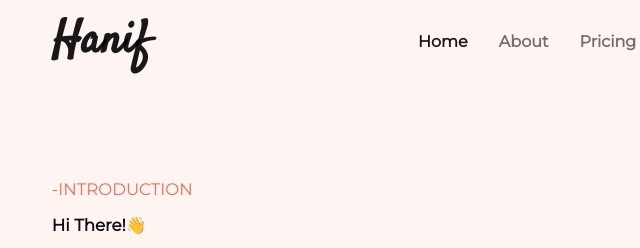
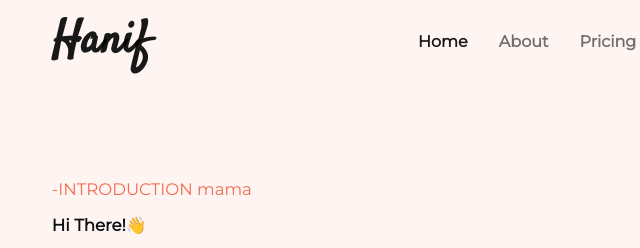
Before and after one commit to itshanifawan/hanif-portfolio, a plain HTML site: page index.html in a window 1280 px wide. Shown: the top 248 px of the page, 52-692 px from the left. Drawn offline with nearby package versions, Linux system fonts and the light colour scheme; a script that the page names is missing.

Commit message:
Update index.html

```diff
--- a/index.html
+++ b/index.html
@@ -61,7 +61,7 @@
 
         <div class="col-md-6">
           <div class="intro">
-            <p class="title">-INTRODUCTION</p>
+            <p class="title">-INTRODUCTION mama</p>
             <p class="hi">Hi There!👋</p>
             <h1 class="my-name">I'm <span>Hanif Awan</span></h1>
             <p class="slogun">I help startup to create stunning websites,
```
